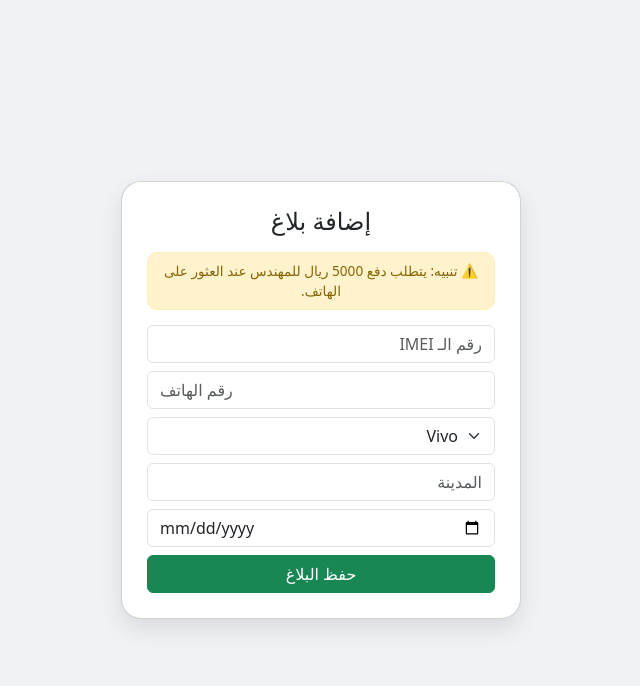
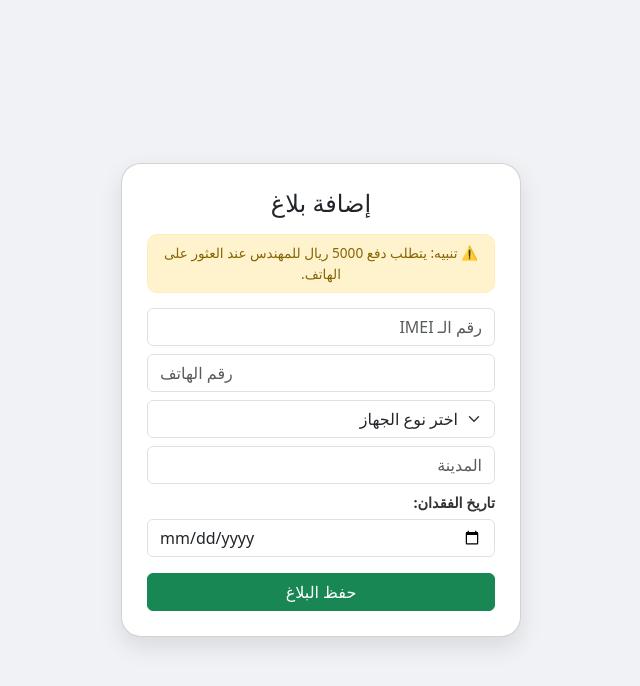
Before and after one commit to Ali202004/stolen-phones-project, a Flask app: page /add in a window 1280 px wide. Shown: the top 686 px of the page, without its empty margins (319-959 px from the left). Run offline with Flask 3, Linux system fonts and the light colour scheme; some libraries are stand-ins or nearby versions.

Commit message:
Update add.html

```diff
--- a/templates/add.html
+++ b/templates/add.html
@@ -7,6 +7,7 @@
         body { background: #f0f2f5; display: flex; align-items: center; justify-content: center; min-height: 100vh; margin: 0; }
         .card { background: white; padding: 25px; border-radius: 20px; box-shadow: 0 10px 25px rgba(0,0,0,0.1); width: 95%; max-width: 400px; }
         .alert-mini { background: #fff3cd; color: #856404; padding: 8px; border-radius: 10px; margin-bottom: 15px; font-size: 0.85rem; text-align: center; border: 1px solid #ffeeba; }
+        .form-label { font-size: 0.9rem; font-weight: bold; margin-bottom: 5px; display: block; color: #333; }
     </style>
 </head>
 <body>
@@ -20,14 +21,25 @@
         <form action="/add" method="POST">
             <input type="text" name="imei" class="form-control mb-2" placeholder="رقم الـ IMEI" required>
             <input type="tel" name="phone" class="form-control mb-2" placeholder="رقم الهاتف" required>
+
             <select name="brand" class="form-select mb-2">
-                <option>Vivo</option>
-                <option>Samsung</option>
-                <option>LT</option>
+                <option value="" disabled selected>اختر نوع الجهاز</option>
+                <option value="Vivo">Vivo</option>
+                <option value="Samsung">Samsung</option>
+                <option value="LT">LT</option>
+                <option value="Huawei">Huawei</option>
+                <option value="iPhone">iPhone</option>
+                <option value="TrackPhone">TrackPhone</option>
+                <option value="Redmi">Redmi</option>
+                <option value="أجهزة أخرى">أجهزة أخرى</option>
             </select>
+
             <input type="text" name="city" class="form-control mb-2" placeholder="المدينة" required>
+
+            <label class="form-label">تاريخ الفقدان:</label>
             <input type="date" name="date" class="form-control mb-2" required>
-            <button class="btn btn-success w-100">حفظ البلاغ</button>
+
+            <button class="btn btn-success w-100 mt-2">حفظ البلاغ</button>
         </form>
     </div>
 </body>
```
